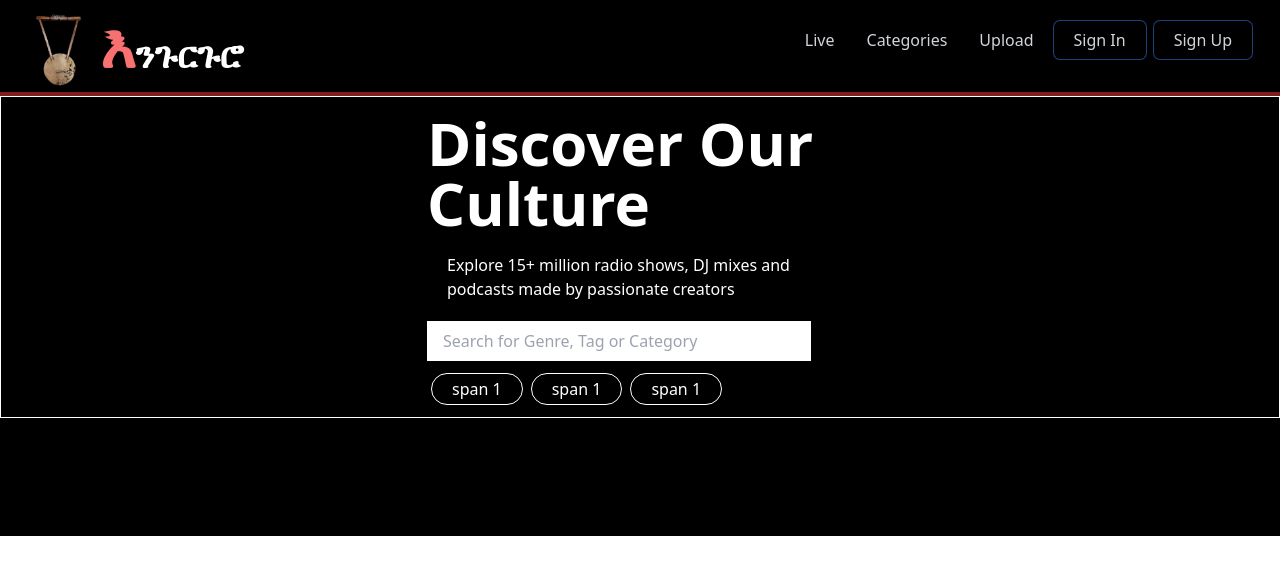
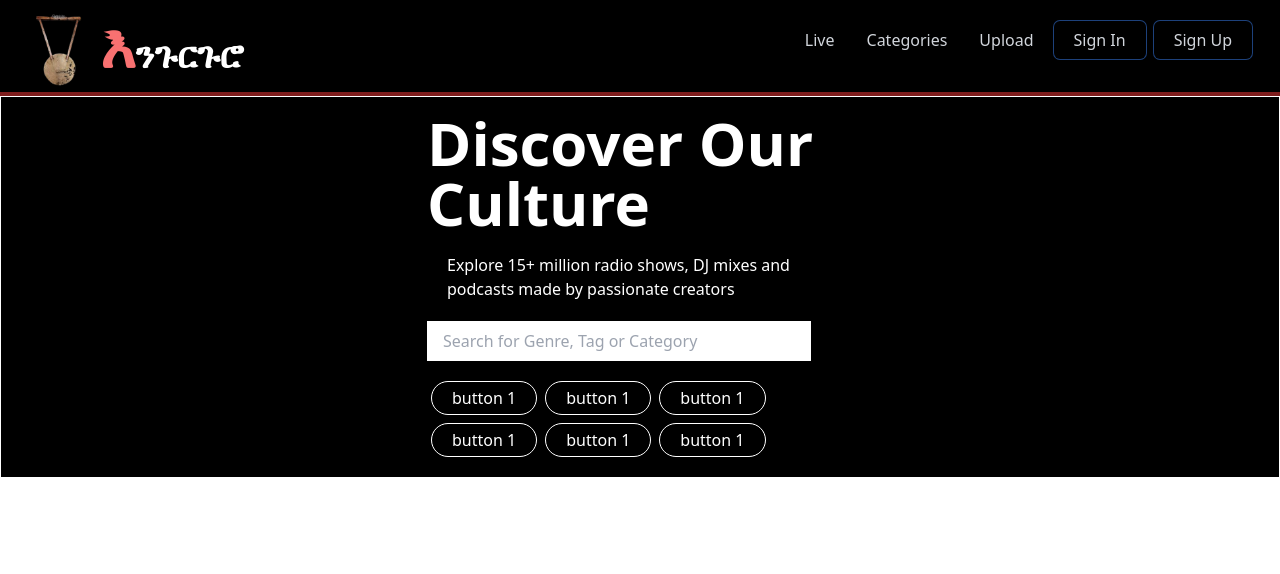
Before and after one commit to Abrish-Green/Engureguro-Music-Playlist, a React (Create React App) app: page / in a window 1280 px wide. Shown: the top 574 px of the page. Built offline with nearby package versions, Linux system fonts and the light colour scheme.

Commit message:
Added Landing Banner

```diff
--- a/src/Components/LandingBanner/Index.tsx
+++ b/src/Components/LandingBanner/Index.tsx
@@ -3,7 +3,7 @@ import React from 'react'
  const LandingBanner = () => {
   return (
       <>
-        <div className="w-full h-[55vh] bg-black">
+        <div className="w-full h-auto bg-black">
               <div className="into w-full border-white border text-white grid grid-cols-3 py-4">
                   <div></div>
                   <div>
@@ -18,9 +18,12 @@ import React from 'react'
                               <input type="text" className="border-none w-96 h-10 py-2 px-4" placeholder="Search for Genre, Tag or Category"/>
                             </div>
                       <div className="artist-tags">
-                              <span className="border border-white py-1 px-5 mx-1 rounded-full">span 1</span>
-                              <span className="border border-white py-1 px-5 mx-1 rounded-full">span 1</span>
-                              <span className="border border-white py-1 px-5 mx-1 rounded-full">span 1</span>
+                              <button className="border border-white py-1 px-5 m-1 rounded-full">button 1</button>
+                              <button className="border border-white py-1 px-5 m-1 rounded-full">button 1</button>
+                              <button className="border border-white py-1 px-5 m-1 rounded-full">button 1</button>
+                              <button className="border border-white py-1 px-5 m-1 rounded-full">button 1</button>
+                              <button className="border border-white py-1 px-5 m-1 rounded-full">button 1</button>
+                              <button className="border border-white py-1 px-5 m-1 rounded-full">button 1</button>
 
                       </div>
                       </div>
```
